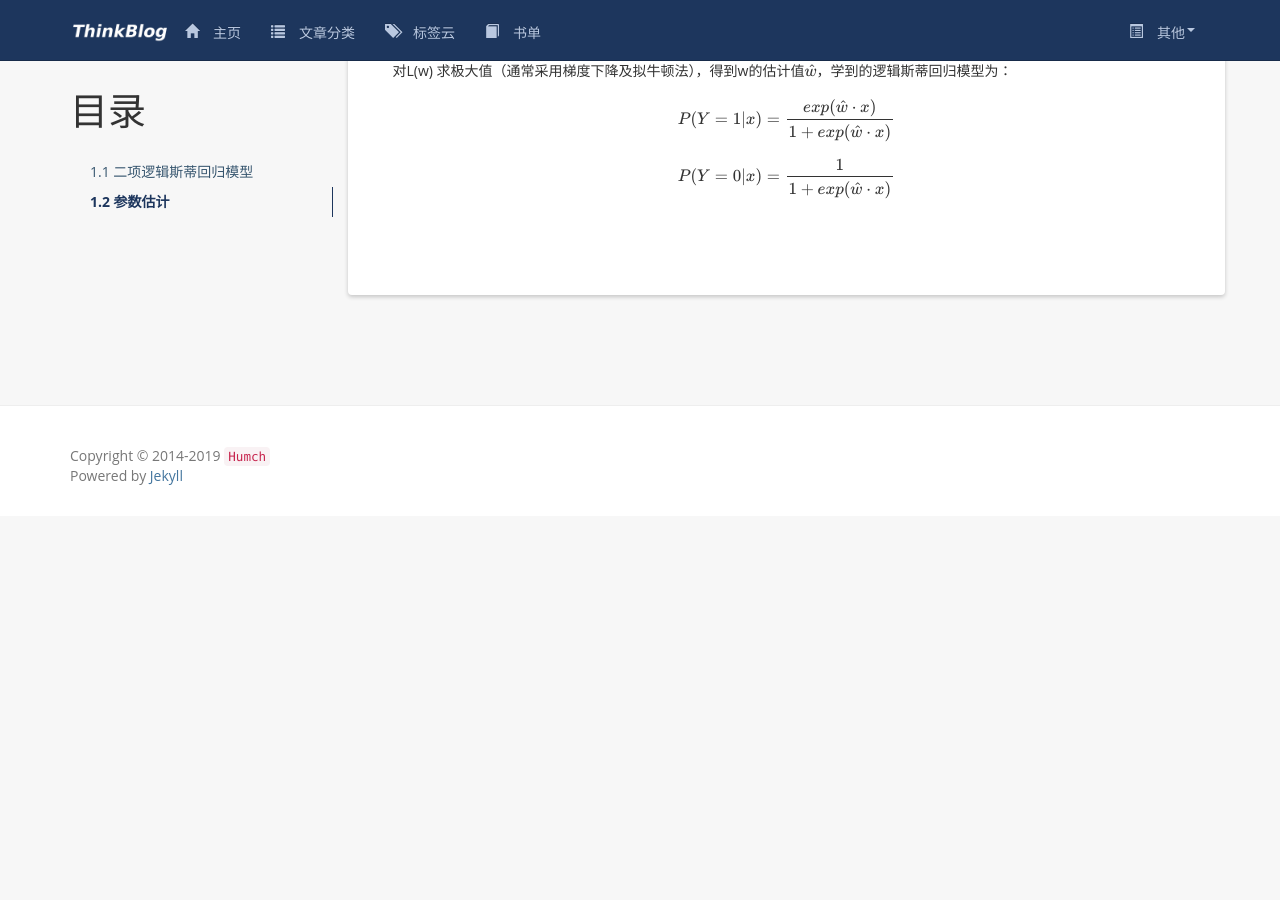
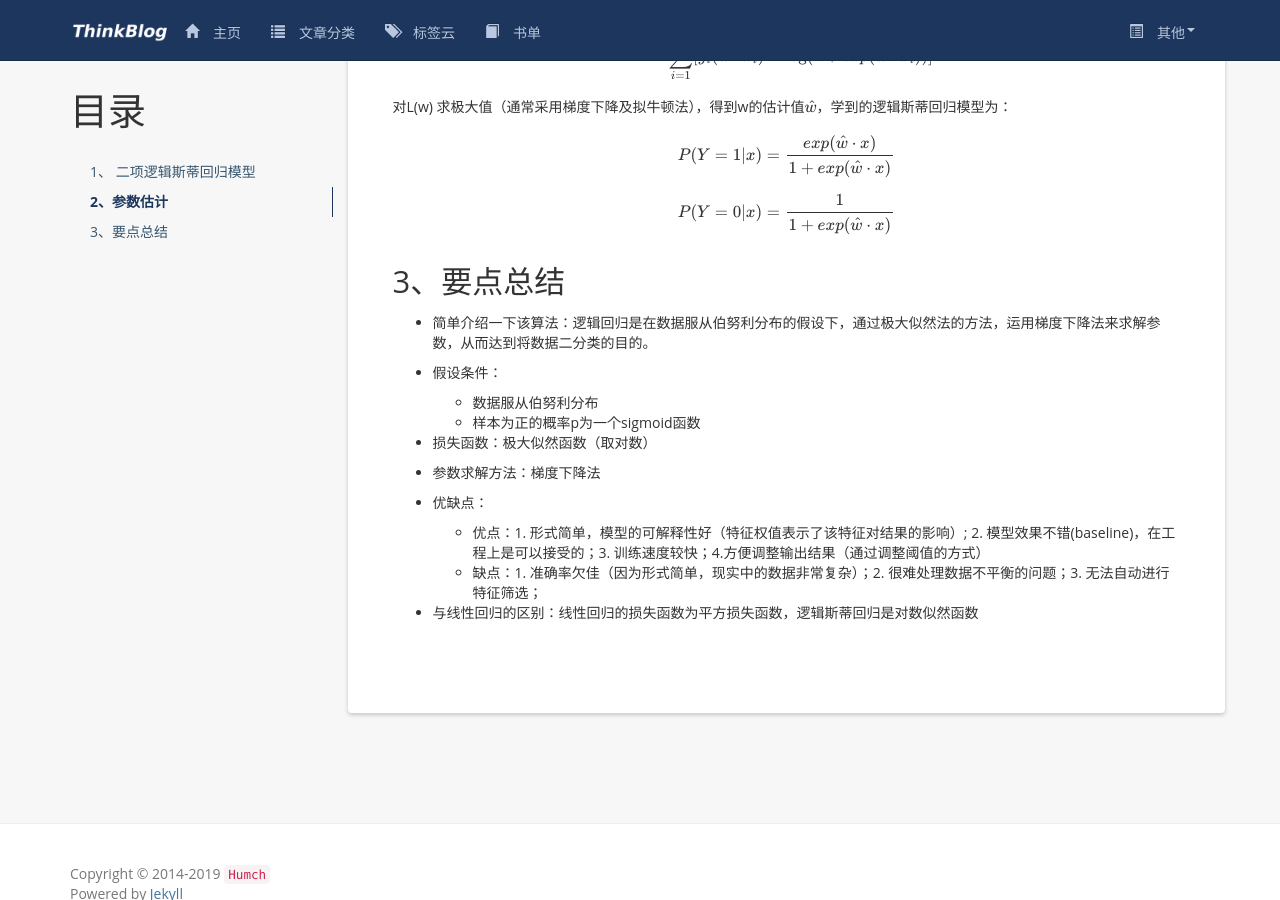
Before and after one commit to Brook-Lan/Brook-Lan.github.io, a Jekyll site: the page built from _posts/2019/2019-02-28-statistical-learning-method_LogisticRegression.md, in a window 1280 px wide and 900 px high, scrolled down 1725 px. Built offline with Jekyll 4.4.1, drawn with Linux system fonts in a browser that asks for light colours; nearby versions of some CDN libraries; formulas are drawn with MathJax 3; comment, search, counter and statistics services are not loaded; before the commit the page ends 2241 px from its top, so only the background shows below that; some of the changed text lies outside the part shown.

Commit message:
更新逻辑回归内容，增加其要点

```diff
--- a/_posts/2019/2019-02-28-statistical-learning-method_LogisticRegression.md
+++ b/_posts/2019/2019-02-28-statistical-learning-method_LogisticRegression.md
@@ -7,10 +7,10 @@ tags: 机器学习
 
 * content
 {:toc}
-逻辑斯蒂回归（logistic regression）也称对数几率回归
+逻辑斯蒂回归（logistic regression）也称对数几率回归。对于每个输入x，其y的条件概率是个连续变量，通过设定一个阈值来判断x所数的分类，这个阈值通常设为0.5。
 
 
-### 1.1  二项逻辑斯蒂回归模型
+## 1、 二项逻辑斯蒂回归模型
 
 二项逻辑斯蒂回归是一种分类模型，随机变量X取值为实数，随机变量Y取值为1或0，有如下条件概率分布：
 
@@ -67,3 +67,25 @@ $$
 $$P(Y=1|x)=\frac{exp(\hat{w} \cdot x)}{1 + exp(\hat{w} \cdot x)}$$
 
 $$P(Y=0|x)=\frac{1}{1 + exp(\hat{w} \cdot x)}$$
+
+
+
+## 3、要点总结
+
+- 简单介绍一下该算法：逻辑回归是在数据服从伯努利分布的假设下，通过极大似然法的方法，运用梯度下降法来求解参数，从而达到将数据二分类的目的。
+
+- 假设条件：
+
+  - 数据服从伯努利分布
+  - 样本为正的概率p为一个sigmoid函数
+
+- 损失函数：极大似然函数（取对数）
+
+- 参数求解方法：梯度下降法
+
+- 优缺点：
+
+  - 优点：1. 形式简单，模型的可解释性好（特征权值表示了该特征对结果的影响）; 2. 模型效果不错(baseline)，在工程上是可以接受的；3. 训练速度较快；4.方便调整输出结果（通过调整阈值的方式）
+  - 缺点：1. 准确率欠佳（因为形式简单，现实中的数据非常复杂）；2. 很难处理数据不平衡的问题；3. 无法自动进行特征筛选；
+
+- 与线性回归的区别：线性回归的损失函数为平方损失函数，逻辑斯蒂回归是对数似然函数
```
Also changed, not shown: other parts of _posts/2019/2019-02-28-statistical-learning-method_LogisticRegression.md (+1 -1 lines).
